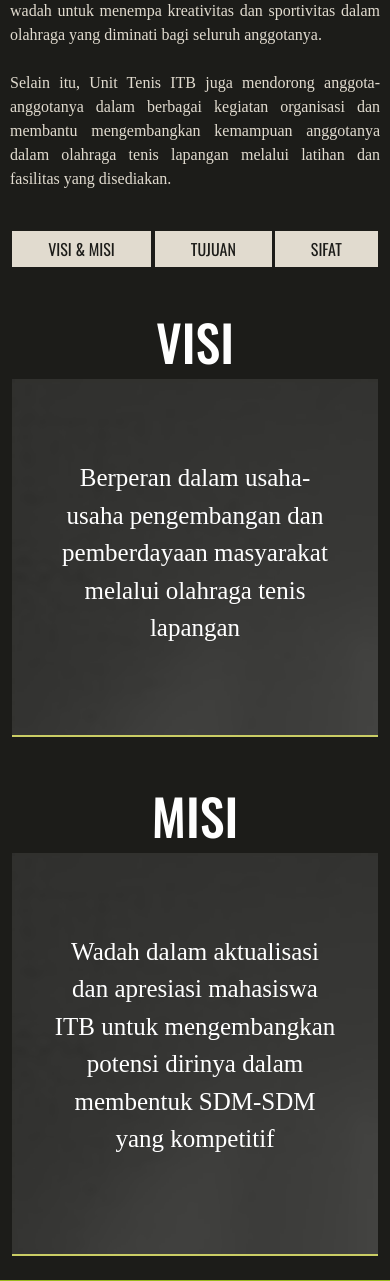
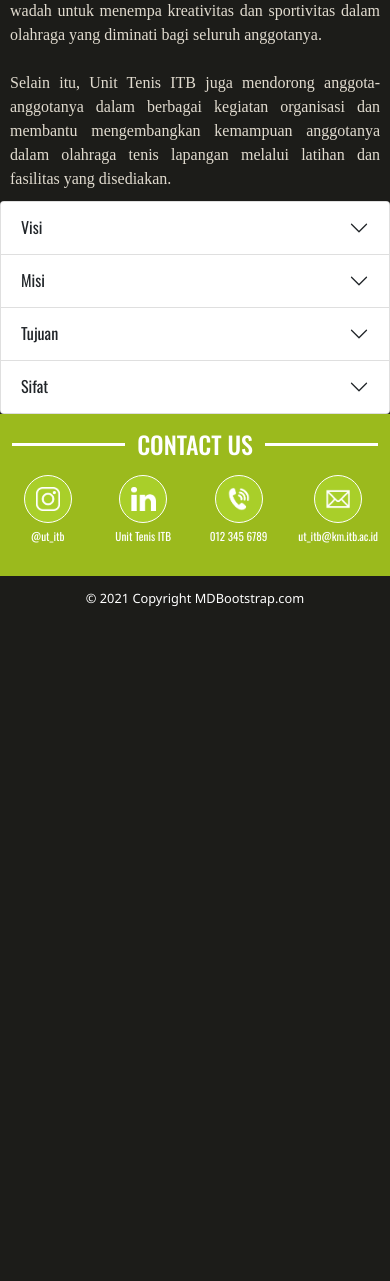
Before and after one commit to ryorichardo/Web-UT, a Flask app: page /about in a window 390 px wide. Shown: the part 267-1548 px from the top of the page. After the commit the page ends 874 px from the top, so only its background shows below. Run offline with Flask 2, Linux system fonts and the light colour scheme; some libraries are stand-ins or nearby versions.

Commit message:
accordion awal

```diff
--- a/static/css/about.css
+++ b/static/css/about.css
@@ -64,7 +64,7 @@
     color: #1c1c19;
     font-family: Oswald;
     border-radius: 0;
-    width: 98/3%;
+    width: calc(98%/3);
     border: none;
 }
 
@@ -159,40 +159,44 @@
 
 .VISI {
     text-align: center;
-    font-size: 50px;
+    font-size: 2rem;
 }
 
 .row-visi {
-    padding-top: 5rem;
-    margin-bottom: 3rem;
-    padding-left: 2.5rem;
-    padding-right: 2.5rem;
+    padding-top: 2rem;
+    padding-bottom: 2rem;
+    padding-left: 2rem;
+    padding-right: 2rem;
     justify-content: center;
     text-align: center;
     font-size: 1.1rem;
+    align-items: center;
+
 }
 
 .tulisan-visi {
-    font-size: 25px;
+    font-size: 1.1rem;
+    text-align: center;
+    align-items: center;
 }
 
 .MISI {
     text-align: center;
-    font-size: 50px;
+    font-size: 2rem;
 }
 
 .row-misi {
-    padding-top: 5rem;
-    margin-bottom: 5rem;
-    padding-left: 2.5rem;
-    padding-right: 2.5rem;
+    padding-top: 2rem;
+    margin-bottom: 2rem;
+    padding-left: 2rem;
+    padding-right: 2rem;
     justify-content: center;
     text-align: center;
     font-size: 1.1rem;
 }
 
 .tulisan-misi {
-    font-size: 25px;
+    font-size: 1.1rem;
 }
 
 
--- a/templates/about.html
+++ b/templates/about.html
@@ -24,12 +24,13 @@
     </div>
 </div>
 <!-- Navbar bagian bawah -->
-<div class="btn-group container justify-content-center navbar-bawah" role="group" aria-label="Basic example">
+<div class="btn-group container justify-content-center navbar-bawah d-none d-md-flex" role="group" aria-label="Basic example">
     <button type="button" class="btn btn-primary btn-navbar" onclick="showVisiMisi()">VISI & MISI</button>
     <button type="button" class="btn btn-primary btn-navbar" style="margin-left: 1%;margin-right: 1%;" onclick="showTujuan()">TUJUAN</button>
     <button type="button" class="btn btn-primary btn-navbar" onclick="showSifat()">SIFAT</button>
 </div>
 <!--Content Sifat -->
+<div data-aos="fade-in" class="d-none d-md-block">
     <div class="container" id="sifat">
         <div class="shadow-content">
             <!--  <img src="{{url_for('static', filename='/images/shadow-about-us.png')}}" class="shadow-about-us"> -->
@@ -172,6 +173,7 @@
         </div>
     </div>
     <br>
+
     <!-- Content Visi&Misi -->
     <div class="container" id="visi-misi">
         <h1>
@@ -182,8 +184,8 @@
         <div class="shadow-content">
             <div class="konten-visi-misi">
                 <div class="row justify-content-lg-center row-visi">
-                <div class="col">
-                    <p class='tulisan-visi'> Berperan dalam usaha-usaha pengembangan dan pemberdayaan masyarakat melalui olahraga tenis lapangan </p>
+                    <div class="col tulisan-visi">
+                        <p> Berperan dalam usaha-usaha pengembangan dan pemberdayaan masyarakat melalui olahraga tenis lapangan </p>
                     </div>
                 </div>
                 <br>
@@ -203,10 +205,8 @@
                 </div>
             </div>
         </div>
+    </div>
     <br>
-</div>
-</div>
-</div>
 
     <!-- Content Tujuan-->
     <div class="container" id="tujuan">
@@ -219,6 +219,63 @@
                 <li class="poin-tujuan animate__animated animate__fadeIn" style="animation-delay: 0.3s"> Sarana pengembangan dan pemberdayaan bagi sumber daya manusia agar memiliki kompetensi di bidang tenis.</li> <br>
                 <li class="poin-tujuan animate__animated animate__fadeIn" style="animation-delay: 0.4s"> Menjadi pionir dalam pengembangan informasi dan teknologi di bidang tenis Indonesia.</li> <br>
             </ol>
+        </div>
+    </div>
+</div>
+
+<!-- Mobile version -->
+<div class="d-md-none">
+<!-- Accordion -->
+<div class="accordion" id="accordionPanelsStayOpenExample">
+    <div class="accordion-item">
+      <h2 class="accordion-header" id="panelsStayOpen-headingOne">
+        <button class="accordion-button collapsed" type="button" data-bs-toggle="collapse" data-bs-target="#panelsStayOpen-collapseOne" aria-expanded="false" aria-controls="panelsStayOpen-collapseOne">
+          Visi
+        </button>
+      </h2>
+      <div id="panelsStayOpen-collapseOne" class="accordion-collapse collapse" aria-labelledby="panelsStayOpen-headingOne">
+        <div class="accordion-body">
+          <strong>This is the first item's accordion body.</strong> It is shown by default, until the collapse plugin adds the appropriate classes that we use to style each element. These classes control the overall appearance, as well as the showing and hiding via CSS transitions. You can modify any of this with custom CSS or overriding our default variables. It's also worth noting that just about any HTML can go within the <code>.accordion-body</code>, though the transition does limit overflow.
+        </div>
+      </div>
+    </div>
+    <div class="accordion-item">
+      <h2 class="accordion-header" id="panelsStayOpen-headingTwo">
+        <button class="accordion-button collapsed" type="button" data-bs-toggle="collapse" data-bs-target="#panelsStayOpen-collapseTwo" aria-expanded="false" aria-controls="panelsStayOpen-collapseTwo">
+          Misi
+        </button>
+      </h2>
+      <div id="panelsStayOpen-collapseTwo" class="accordion-collapse collapse" aria-labelledby="panelsStayOpen-headingTwo">
+        <div class="accordion-body">
+          <strong>This is the second item's accordion body.</strong> It is hidden by default, until the collapse plugin adds the appropriate classes that we use to style each element. These classes control the overall appearance, as well as the showing and hiding via CSS transitions. You can modify any of this with custom CSS or overriding our default variables. It's also worth noting that just about any HTML can go within the <code>.accordion-body</code>, though the transition does limit overflow.
+        </div>
+      </div>
+    </div>
+    <div class="accordion-item">
+      <h2 class="accordion-header" id="panelsStayOpen-headingThree">
+        <button class="accordion-button collapsed" type="button" data-bs-toggle="collapse" data-bs-target="#panelsStayOpen-collapseThree" aria-expanded="false" aria-controls="panelsStayOpen-collapseThree">
+          Tujuan
+        </button>
+      </h2>
+      <div id="panelsStayOpen-collapseThree" class="accordion-collapse collapse" aria-labelledby="panelsStayOpen-headingThree">
+        <div class="accordion-body">
+          <strong>This is the third item's accordion body.</strong> It is hidden by default, until the collapse plugin adds the appropriate classes that we use to style each element. These classes control the overall appearance, as well as the showing and hiding via CSS transitions. You can modify any of this with custom CSS or overriding our default variables. It's also worth noting that just about any HTML can go within the <code>.accordion-body</code>, though the transition does limit overflow.
+        </div>
+      </div>
+    </div>
+    <div class="accordion-item">
+        <h2 class="accordion-header" id="panelsStayOpen-headingThree">
+          <button class="accordion-button collapsed" type="button" data-bs-toggle="collapse" data-bs-target="#panelsStayOpen-collapseThree" aria-expanded="false" aria-controls="panelsStayOpen-collapseThree">
+            Sifat
+          </button>
+        </h2>
+        <div id="panelsStayOpen-collapseThree" class="accordion-collapse collapse" aria-labelledby="panelsStayOpen-headingThree">
+          <div class="accordion-body">
+            <strong>This is the third item's accordion body.</strong> It is hidden by default, until the collapse plugin adds the appropriate classes that we use to style each element. These classes control the overall appearance, as well as the showing and hiding via CSS transitions. You can modify any of this with custom CSS or overriding our default variables. It's also worth noting that just about any HTML can go within the <code>.accordion-body</code>, though the transition does limit overflow.
+          </div>
+        </div>
+      </div>
+
   </div>
 </div>
 
```
Lines whose indentation alone changed are shown as unchanged.
